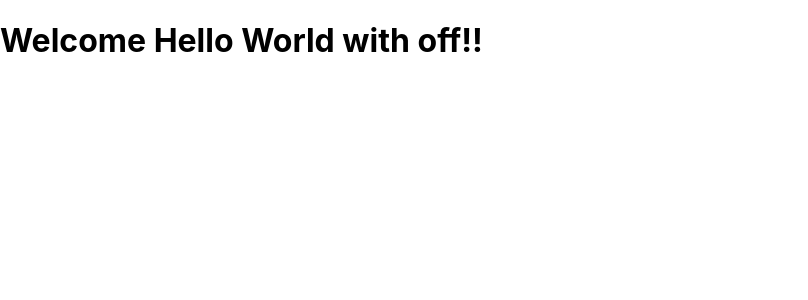
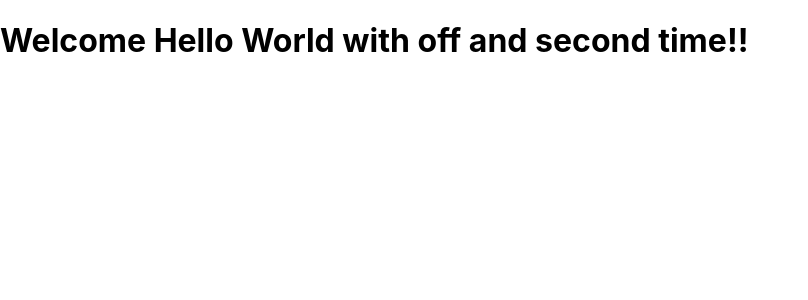
Before and after one commit to VedDeore/practice-app, a React (Create React App) app: page / in a window 1280 px wide. Shown: the top 300 px of the page, without its empty margins (0-808 px from the left). Built offline with nearby package versions, Linux system fonts and the light colour scheme.

Commit message:
for build and deploy

```diff
--- a/src/App.tsx
+++ b/src/App.tsx
@@ -4,7 +4,7 @@ import './App.css';
 
 function App() {
   return (
-    <h1>Welcome Hello World with off!!</h1>
+    <h1>Welcome Hello World with off and second time!!</h1>
   );
 }
 
```
